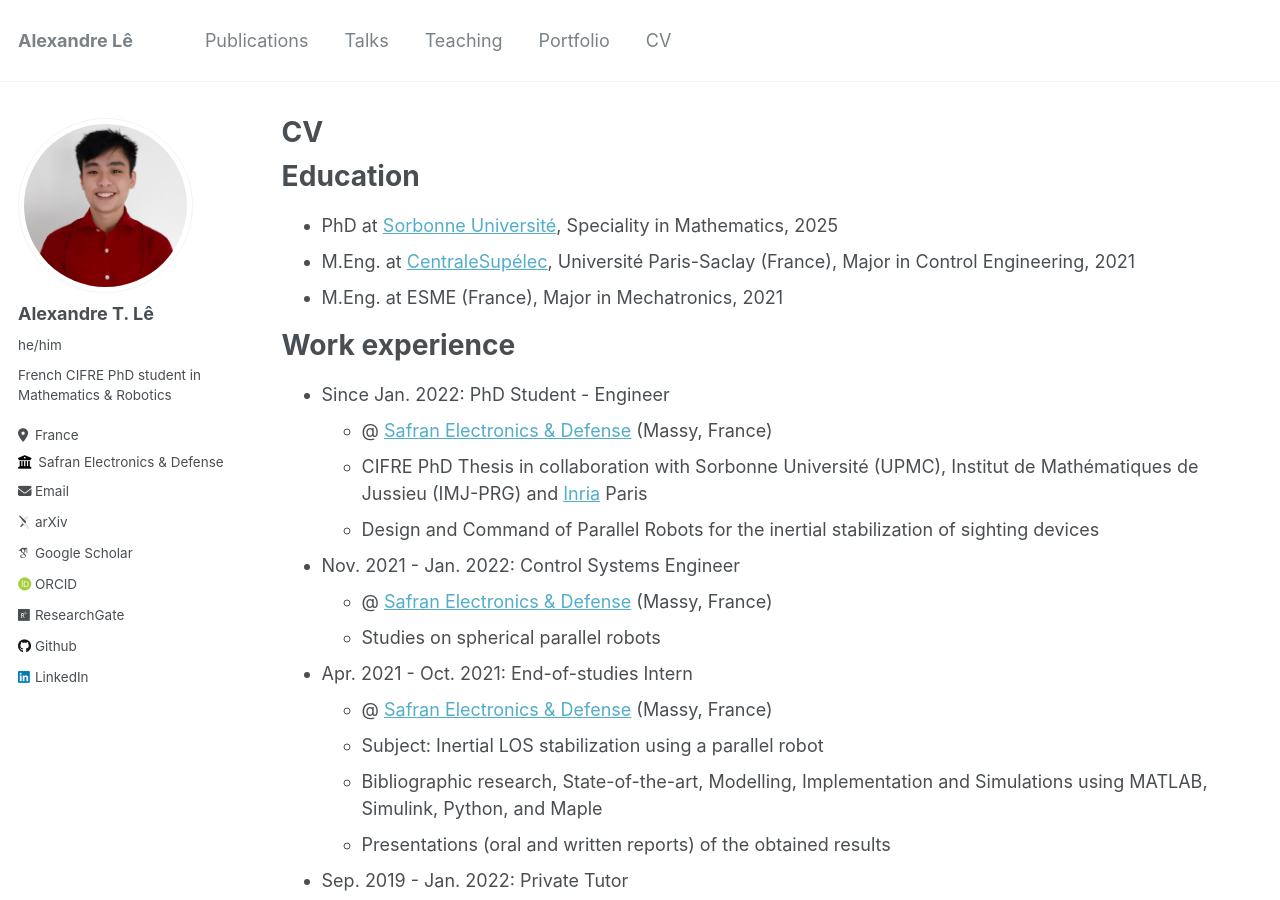
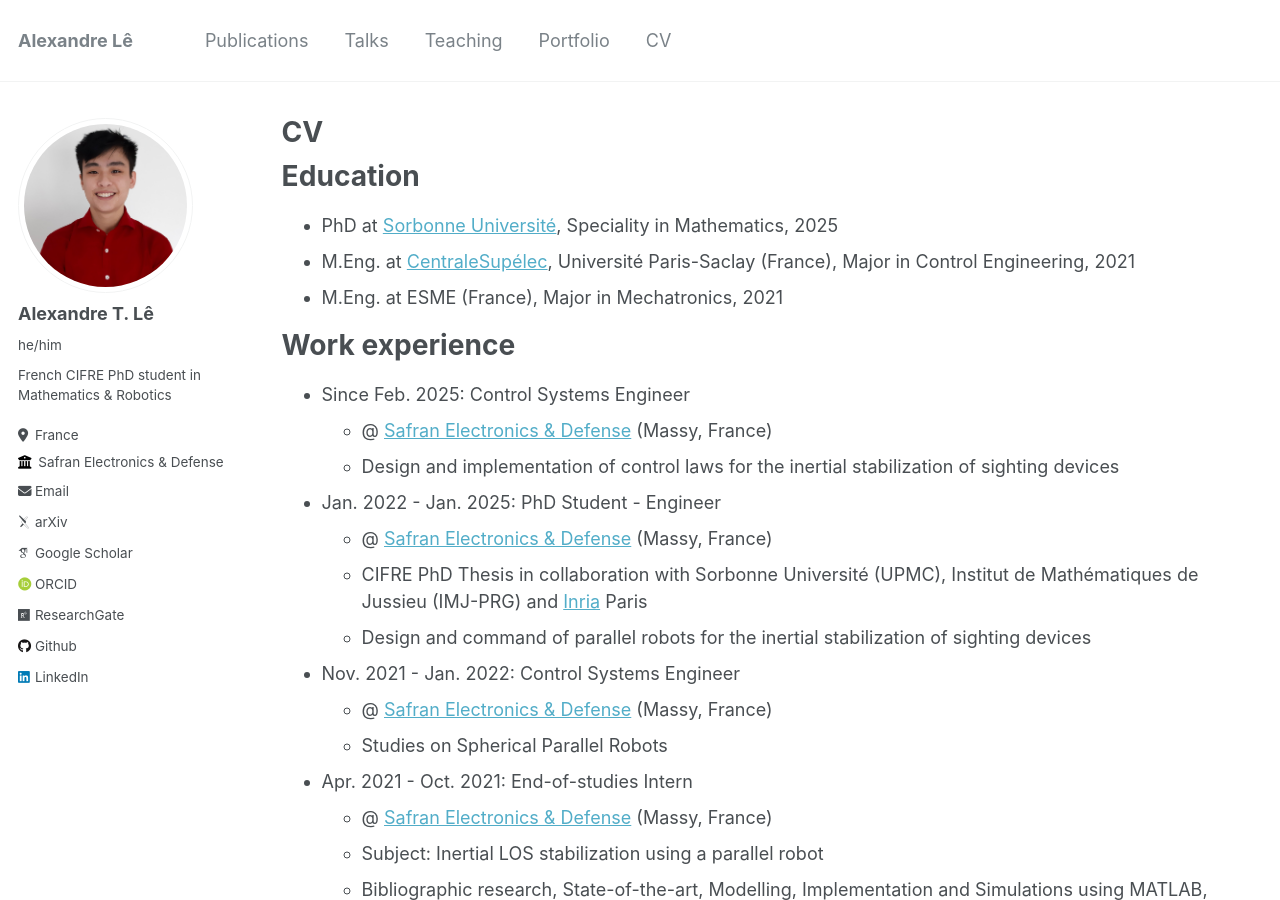
Before and after one commit to alexandre-tle/alexandre-tle.github.io, a Jekyll site: the page built from _pages/cv.md, in a window 1280 px wide and 900 px high. Built offline with Jekyll 4.4.1, drawn with Linux system fonts in a browser that asks for light colours; some web fonts are replaced.

Commit message:
Update cv.md

```diff
--- a/_pages/cv.md
+++ b/_pages/cv.md
@@ -17,14 +17,17 @@ Education
 
 Work experience
 ======
-* Since Jan. 2022: PhD Student - Engineer
+* Since Feb. 2025: Control Systems Engineer
+  * @ [Safran Electronics & Defense](https://www.safran-group.com/fr/societes/safran-electronics-defense) (Massy, France)
+  * Design and implementation of control laws for the inertial stabilization of sighting devices
+* Jan. 2022 - Jan. 2025: PhD Student - Engineer
   * @ [Safran Electronics & Defense](https://www.safran-group.com/fr/societes/safran-electronics-defense) (Massy, France)
   * CIFRE PhD Thesis in collaboration with Sorbonne Université (UPMC), Institut de Mathématiques de Jussieu (IMJ-PRG) and [Inria](https://www.inria.fr/en/) Paris
-  * Design and Command of Parallel Robots for the inertial stabilization of sighting devices
+  * Design and command of parallel robots for the inertial stabilization of sighting devices
 
 * Nov. 2021 - Jan. 2022: Control Systems Engineer
   * @ [Safran Electronics & Defense](https://www.safran-group.com/fr/societes/safran-electronics-defense) (Massy, France)
-  * Studies on spherical parallel robots
+  * Studies on Spherical Parallel Robots
 
 * Apr. 2021 - Oct. 2021: End-of-studies Intern
   * @ [Safran Electronics & Defense](https://www.safran-group.com/fr/societes/safran-electronics-defense) (Massy, France)
```
